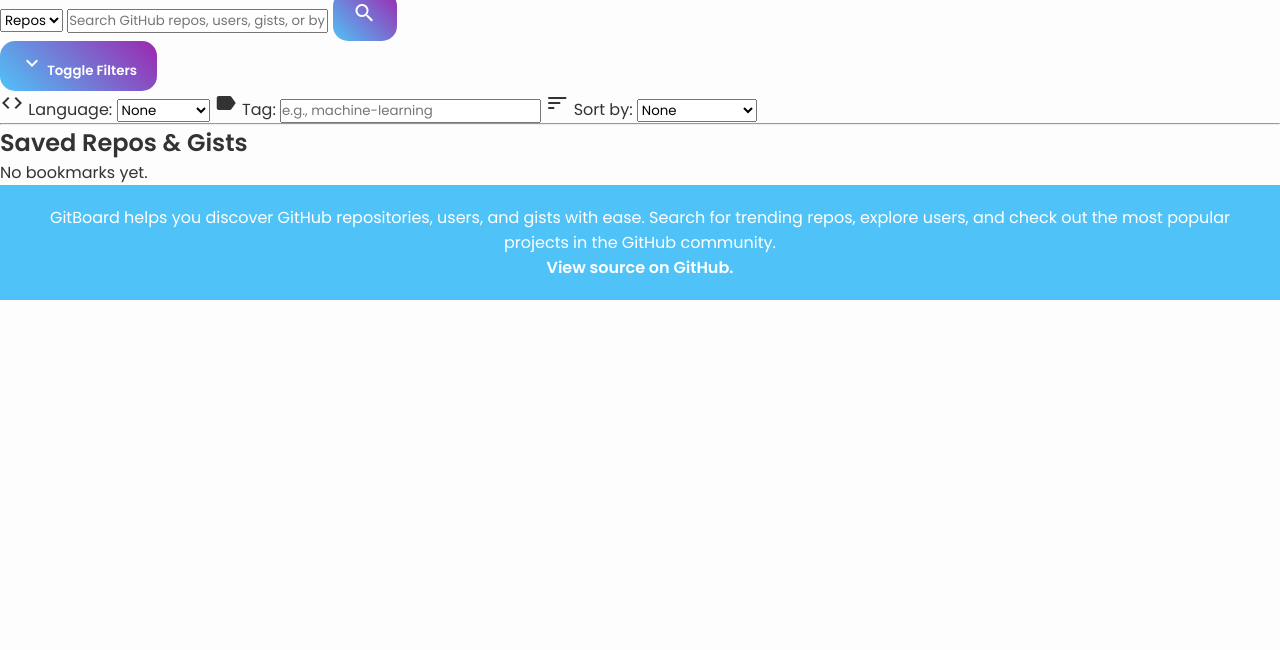
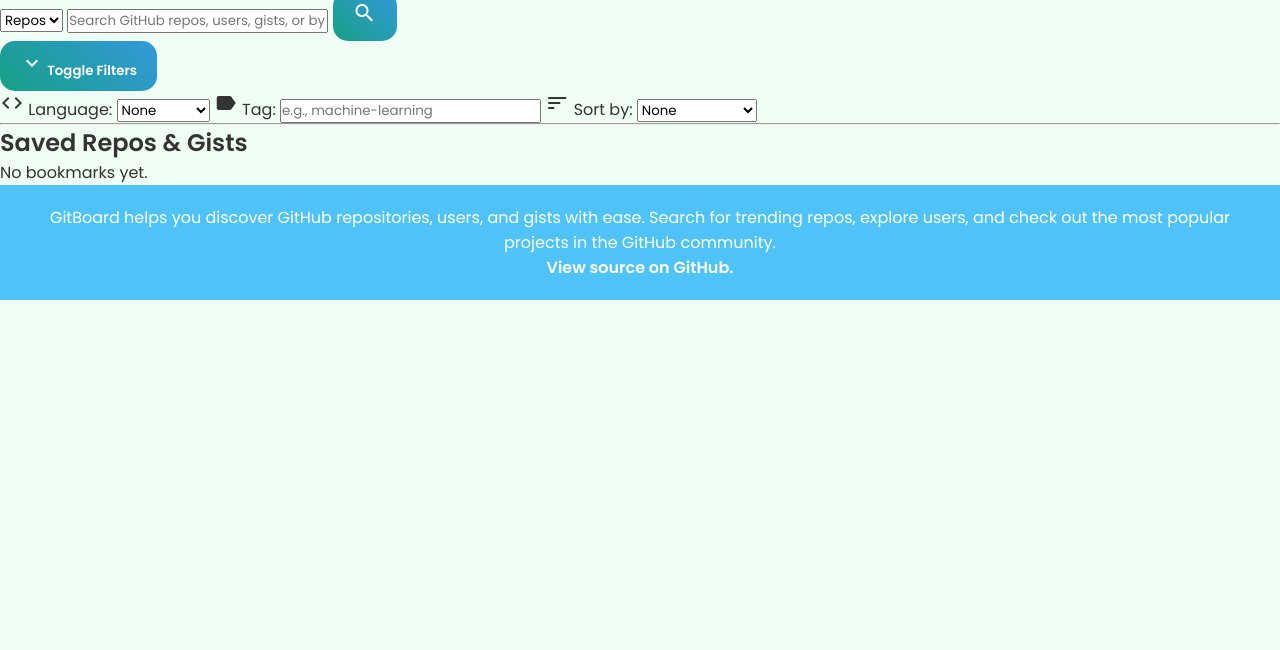
Before and after one commit to 155601-Mikey/GitBoard, a plain HTML site: page index.html in a window 1280 px wide. Shown: the part 150-800 px from the top of the page. Drawn offline with Linux system fonts and the light colour scheme.

Commit message:
Update style.css

```diff
--- a/style.css
+++ b/style.css
@@ -14,12 +14,14 @@ body {
 
 /* Color variables */
 :root {
-    --background-color: #fdfdfd;
+    --background-color: #f0fdf4;
     --text-color: #333;
     --primary-color: #4fc3f7;
     --secondary-color: #81c784;
     --red-color: #e57373;
-    --purple-color: #9c27b0;
+    --purple-color: #8e44ad;
+    --greenish-color: #16a085;
+    --bluish-color: #3498db;
     --border-radius: 15px;
 }
 
@@ -30,7 +32,7 @@ body.dark-mode {
 
 /* Gradient Buttons */
 button, .button {
-    background: linear-gradient(45deg, #4fc3f7, #9c27b0);
+    background: linear-gradient(45deg, #16a085, #3498db);
     color: white;
     border: none;
     border-radius: var(--border-radius);
@@ -41,7 +43,7 @@ button, .button {
 }
 
 button:hover, .button:hover {
-    background: linear-gradient(45deg, #81c784, #e57373);
+    background: linear-gradient(45deg, #81c784, #4fc3f7);
     transform: scale(1.05);
 }
 
@@ -89,7 +91,7 @@ button:hover, .button:hover {
 }
 
 .loading-bar {
-    background: linear-gradient(90deg, #81c784, #4fc3f7);
+    background: linear-gradient(90deg, #16a085, #3498db);
     width: 0%;
     height: 100%;
     transition: width 0.4s ease;
```
